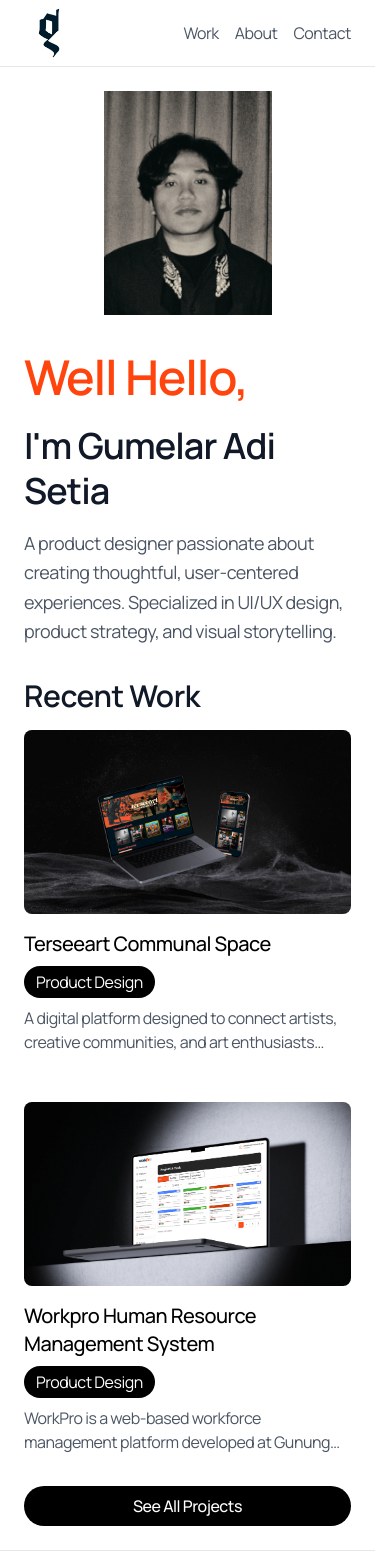
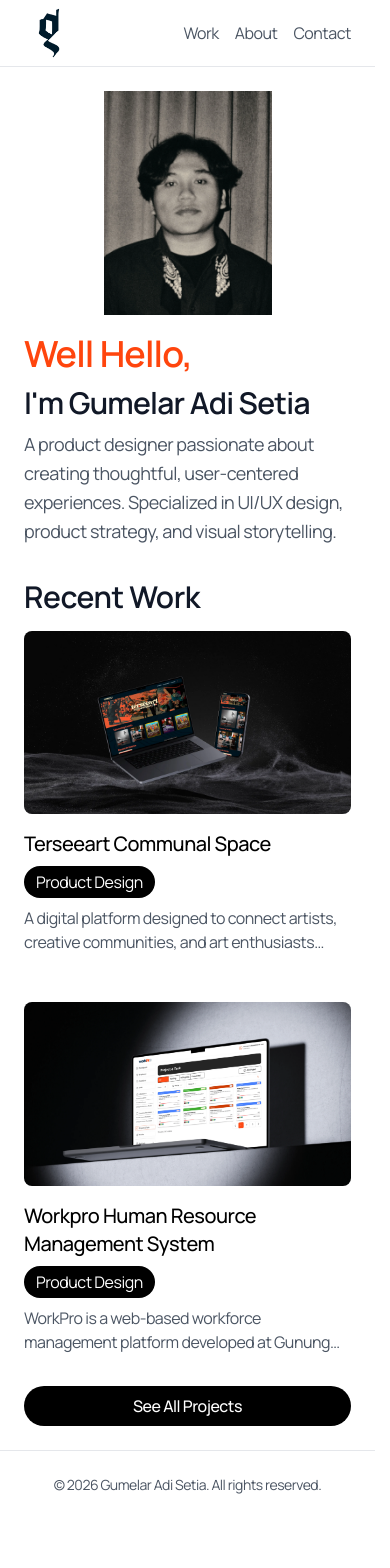
Before and after one commit to blacknoirr/portfolio-gumelar, a Next.js app: page / in a window 390 px wide. Shown: the top 1568 px of the page. After the commit the page ends 1519 px from the top, so only its background shows below. Built offline with nearby package versions, Linux system fonts and the light colour scheme.

Commit message:
bug fixing

```diff
--- a/src/app/about/page.tsx
+++ b/src/app/about/page.tsx
@@ -1,6 +1,6 @@
 export default function AboutPage() {
   return (
-    <div className="max-w-7xl mx-auto px-6 py-6 md:py-16">
+    <div className="max-w-6xl mx-auto px-6 py-6 md:py-16">
       <h1 className="text-4xl md:text-5xl font-semibold mb-4 md:mb-8">About</h1>
 
       <div className="space-y-8 text-gray-700">
--- a/src/app/contact/page.tsx
+++ b/src/app/contact/page.tsx
@@ -1,6 +1,6 @@
 export default function ContactPage() {
   return (
-    <div className="max-w-7xl mx-auto px-6 py-6 md:py-16">
+    <div className="max-w-6xl mx-auto px-6 py-6 md:py-16">
       <h1 className="text-4xl md:text-5xl font-semibold mb-4 md:mb-8">
         Contact
       </h1>
--- a/src/app/page.tsx
+++ b/src/app/page.tsx
@@ -7,20 +7,20 @@ export default function Home() {
   const recentProjects = projects.slice(0, 2);
 
   return (
-    <div className="max-w-7xl mx-auto px-6 py-6 md:py-16">
-      <div className="flex flex-col-reverse md:flex-row md:justify-between gap-8 mb-8">
+    <div className="max-w-6xl mx-auto px-6 py-6 md:py-16">
+      <div className="flex flex-col-reverse md:flex-row md:justify-between gap-4 md:gap-8 mb-8">
         {/* Text */}
-        <div className="space-y-4 md:self-start">
-          <h1 className="text-5xl text-[#FF450D] md:text-6xl font-semibold leading-tight tracking-tight">
+        <div className="space-y-2 md:space-y-4 md:self-start">
+          <h1 className="text-4xl text-[#FF450D] md:text-6xl font-semibold leading-tight tracking-tight">
             Well Hello,
           </h1>
-          <h1 className="text-4xl md:text-5xl font-semibold leading-tight tracking-tight">
+          <h1 className="text-3xl md:text-5xl font-semibold leading-tight tracking-tight">
             I'm Gumelar Adi Setia
           </h1>
           <p className="text-lg xl:text-xl text-gray-600 max-w-2xl leading-relaxed">
-            A product designer passionate about creating thoughtful, user-centered
-            experiences. Specialized in UI/UX design, product strategy, and visual
-            storytelling.
+            A product designer passionate about creating thoughtful,
+            user-centered experiences. Specialized in UI/UX design, product
+            strategy, and visual storytelling.
           </p>
         </div>
         {/* Photo */}
@@ -28,8 +28,8 @@ export default function Home() {
           <Image
             src="/profile.webp"
             alt="Gumelar Adi Setia"
-            width={0}
-            height={0}
+            width={300}
+            height={300}
             sizes="100vw"
             className="h-full w-auto  "
           />
--- a/src/app/work/[slug]/page.tsx
+++ b/src/app/work/[slug]/page.tsx
@@ -39,7 +39,7 @@ export default function ProjectDetailPage({ params }: ProjectDetailPageProps) {
   }
 
   return (
-    <div className="max-w-7xl mx-auto px-6 py-6 md:py-16">
+    <div className="max-w-6xl mx-auto px-6 py-6 md:py-16">
       <Link
         href="/work"
         className="text-xl xl:text-2xl font-medium text-gray-600 hover:text-black transition-colors mb-2 md:mb-4 inline-block"
--- a/src/app/work/page.tsx
+++ b/src/app/work/page.tsx
@@ -17,7 +17,7 @@ export default function WorkPage() {
   }, [selectedCategory]);
 
   return (
-    <div className="max-w-7xl mx-auto px-6 py-6 md:py-16">
+    <div className="max-w-6xl mx-auto px-6 py-6 md:py-16">
       <div className="mb-4 md:mb-8">
         <h1 className="text-4xl md:text-5xl font-semibold mb-4">Work</h1>
 
--- a/src/components/Footer.tsx
+++ b/src/components/Footer.tsx
@@ -3,7 +3,7 @@ export default function Footer() {
 
   return (
     <footer className="border-t border-gray-200 bg-white">
-      <div className="max-w-7xl mx-auto px-6 py-8 text-center">
+      <div className="max-w-6xl mx-auto px-6 py-6 text-center">
         <p className="text-sm text-gray-600">
           © {currentYear} Gumelar Adi Setia. All rights reserved.
         </p>
--- a/src/components/Navbar.tsx
+++ b/src/components/Navbar.tsx
@@ -13,7 +13,7 @@ export default function Navbar() {
 
   return (
     <nav className="sticky top-0 z-50 bg-white border-b border-gray-200">
-      <div className="max-w-7xl mx-auto px-6 py-2 md:py-6 flex items-center justify-between">
+      <div className="max-w-6xl mx-auto px-6 py-2 md:py-4 flex items-center justify-between">
         <Link href="/" className="flex items-center">
           <Image
             src="/logo.webp"
```
